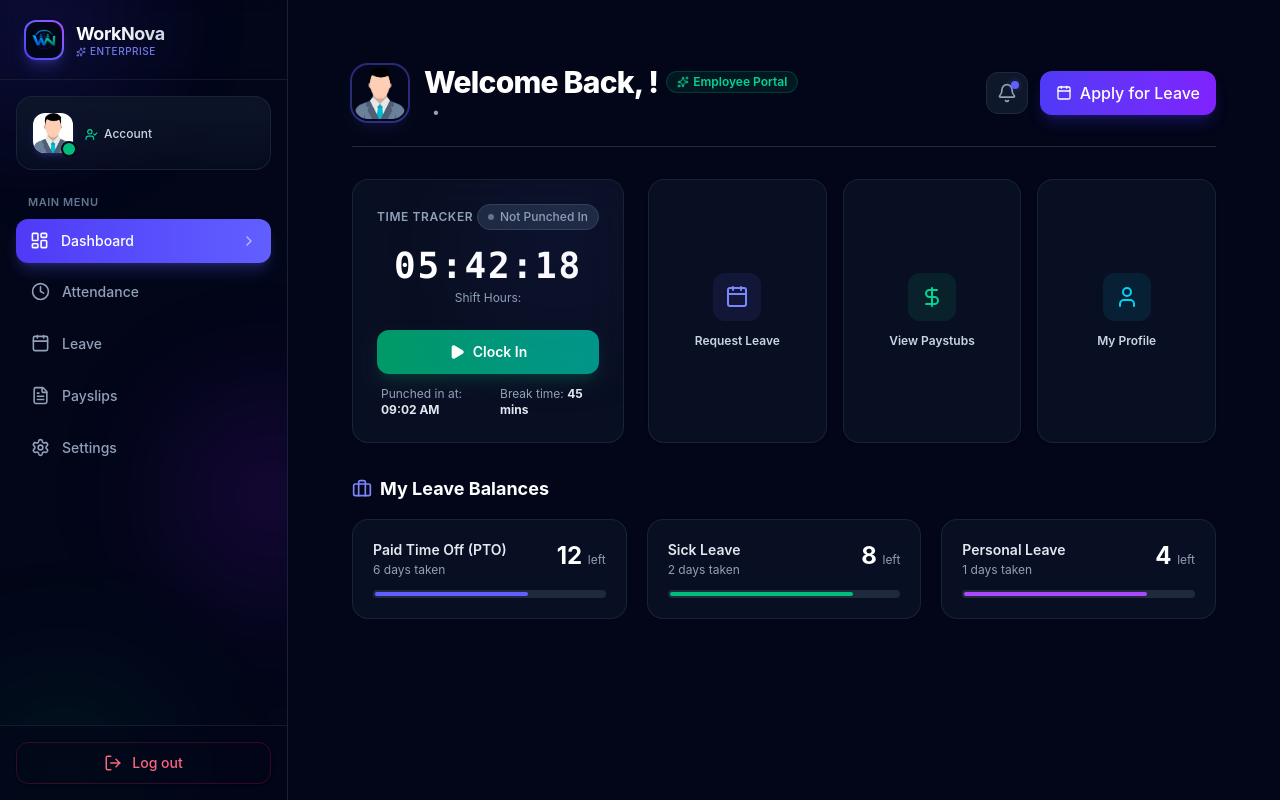
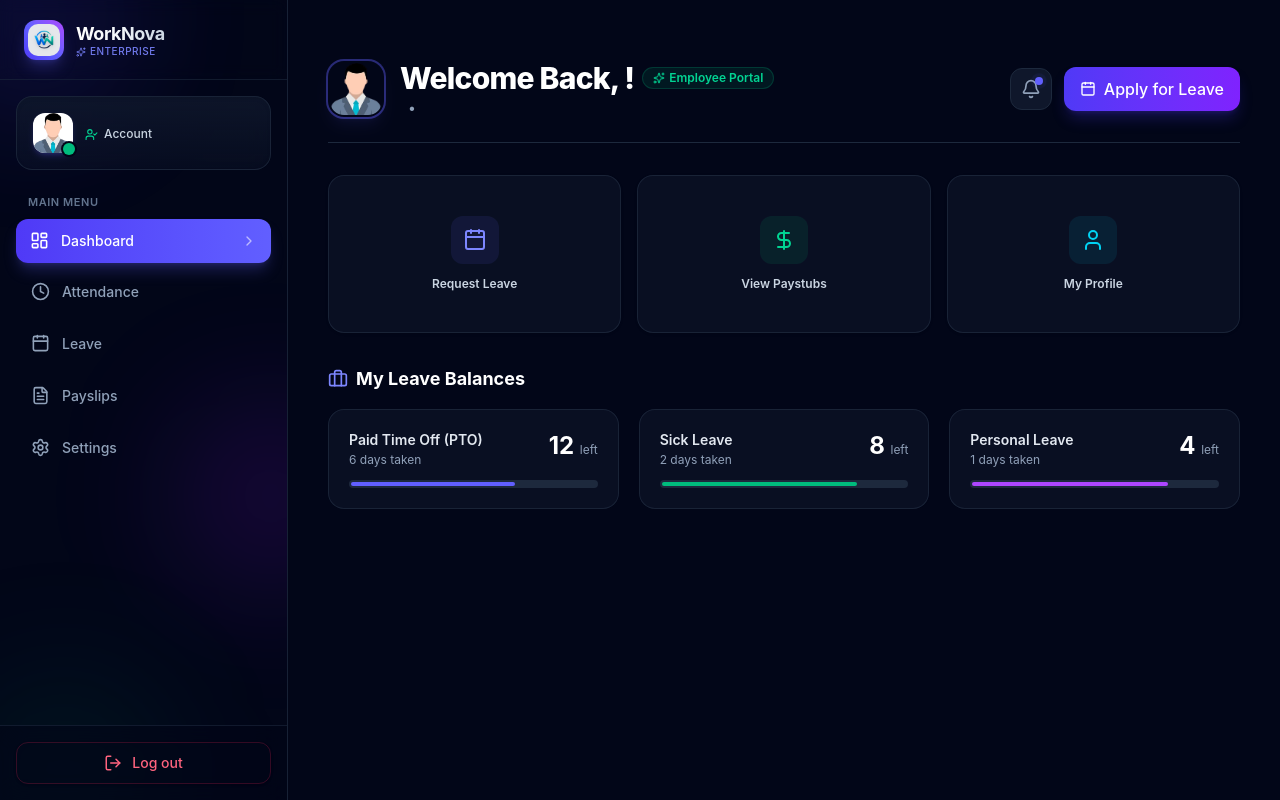
Before and after one commit to chakrabortyanish/WorkNova_EMS, a React (Vite) app in the folder client/: page /dashboard in a window 1280 px wide. Built offline with nearby package versions, Linux system fonts and the light colour scheme.

Commit message:
fixed layout

```diff
--- a/client/src/components/EmployeeDashboard.jsx
+++ b/client/src/components/EmployeeDashboard.jsx
@@ -140,73 +140,6 @@
           </div>
         </header>
 
-        {/* --- Attendance Clock-In & Time Tracker --- */}
-        <div className="grid grid-cols-1 lg:grid-cols-3 gap-6">
-          {/* Punch In / Out Interactive Card */}
-          <div className="bg-slate-900/60 backdrop-blur-xl border border-slate-800/80 rounded-2xl p-6 relative overflow-hidden flex flex-col justify-between">
-            <div className="absolute top-0 right-0 w-32 h-32 bg-indigo-500/10 rounded-full blur-3xl" />
-
-            <div>
-              <div className="flex items-center justify-between mb-4">
-                <span className="text-xs font-semibold uppercase tracking-wider text-slate-400">
-                  Time Tracker
-                </span>
-                <span
-                  className={`inline-flex items-center gap-1.5 text-xs font-medium px-2.5 py-1 rounded-full border ${
-                    isPunchedIn
-                      ? "bg-emerald-500/10 text-emerald-400 border-emerald-500/20"
-                      : "bg-slate-800 text-slate-400 border-slate-700"
-                  }`}
-                >
-                  <span
-                    className={`w-1.5 h-1.5 rounded-full ${isPunchedIn ? "bg-emerald-400 animate-pulse" : "bg-slate-500"}`}
-                  />
-                  {isPunchedIn ? "Working Now" : "Not Punched In"}
-                </span>
-              </div>
-
-              <div className="text-center my-4">
-                <div className="text-4xl font-black text-white tracking-wider font-mono">
-                  05:42:18
-                </div>
-                <p className="text-xs text-slate-400 mt-1">
-                  Shift Hours: {employeeInfo?.shift}
-                </p>
-              </div>
-            </div>
-
-            <div className="space-y-3 pt-2">
-              {!isPunchedIn ? (
-                <button
-                  onClick={handleCheckIn}
-                  className="w-full py-3 rounded-xl font-semibold text-sm flex items-center justify-center gap-2 transition-all duration-300 shadow-lg
-                  bg-gradient-to-r from-emerald-600 to-teal-600 hover:from-emerald-500 hover:to-teal-500 text-white shadow-emerald-600/20 hover:scale-[1.01]'
-                "
-                >
-                  <Play className="w-4 h-4 fill-white" /> Clock In
-                </button>
-              ) : (
-                <button
-                  onClick={handleCheckOut}
-                  className="w-full py-3 rounded-xl font-semibold text-sm flex items-center justify-center gap-2 transition-all duration-300 shadow-lg
-                    bg-gradient-to-r from-rose-600 to-red-600 hover:from-rose-500 hover:to-red-500 text-white shadow-rose-600/20 hover:scale-[1.01]"
-                >
-                  <Square className="w-4 h-4 fill-white" /> Clock Out
-                </button>
-              )}
-
-              <div className="flex justify-between items-center text-xs text-slate-400 px-1">
-                <span>
-                  Punched in at:{" "}
-                  <strong className="text-slate-200">09:02 AM</strong>
-                </span>
-                <span>
-                  Break time:{" "}
-                  <strong className="text-slate-200">45 mins</strong>
-                </span>
-              </div>
-            </div>
-          </div>
 
           {/* Quick Actions & Shortcut Grid */}
           <div className="lg:col-span-2 grid grid-cols-2 sm:grid-cols-3 gap-4">
@@ -216,12 +149,14 @@
                 icon: Calendar,
                 color: "text-indigo-400",
                 bg: "bg-indigo-500/10",
+                link: "/dashboard/leave",
               },
               {
                 label: "View Paystubs",
                 icon: DollarSign,
                 color: "text-emerald-400",
                 bg: "bg-emerald-500/10",
+                link: "/dashboard/payslips",
               },
               /* { label: 'Submit Expense', icon: FileText, color: 'text-amber-400', bg: 'bg-amber-500/10' },
               { label: 'Shift Schedule', icon: Clock, color: 'text-purple-400', bg: 'bg-purple-500/10' }, */
@@ -230,14 +165,16 @@
                 icon: User,
                 color: "text-cyan-400",
                 bg: "bg-cyan-500/10",
+                link: "/dashboard/settings",
               },
               // { label: 'Company Helpdesk', icon: AlertCircle, color: 'text-pink-400', bg: 'bg-pink-500/10' },
             ].map((action, idx) => {
               const Icon = action.icon;
               return (
                 <button
+                 onClick={() => navigate(action.link)}
                   key={idx}
-                  className="bg-slate-900/60 backdrop-blur-xl border border-slate-800/80 rounded-2xl p-4 flex flex-col items-center justify-center gap-3 hover:border-slate-700 hover:-translate-y-1 transition-all duration-300 group shadow-sm"
+                  className="bg-slate-900/60 backdrop-blur-xl border border-slate-800/80 rounded-2xl p-4 py-10 flex flex-col items-center justify-center gap-3 hover:border-slate-700 hover:-translate-y-1 transition-all duration-300 group shadow-sm cursor-pointer"
                 >
                   <div
                     className={`p-3 rounded-xl ${action.bg} ${action.color} group-hover:scale-110 transition-transform duration-300`}
@@ -251,7 +188,6 @@
               );
             })}
           </div>
-        </div>
 
         {/* --- Leave Balances Section --- */}
         <div>
--- a/client/src/pages/Layout.jsx
+++ b/client/src/pages/Layout.jsx
@@ -82,8 +82,8 @@
         {/* Brand Header */}
         <div className="relative z-10 flex items-center justify-between h-20 px-6 border-b border-slate-800/60 backdrop-blur-sm">
           <div className="flex items-center gap-3">
-            <div className="relative flex h-10 w-10 items-center justify-center rounded-xl bg-gradient-to-tr from-indigo-600 via-indigo-500 to-purple-500 p-0.5 shadow-lg shadow-indigo-500/25">
-              <div className="h-full w-full bg-slate-950 rounded-[10px] flex items-center justify-center p-1.5">
+            <div className="relative flex h-10 w-10 items-center justify-center rounded-xl bg-gradient-to-tr from-indigo-600 via-indigo-500 to-purple-500 p-1 shadow-lg shadow-indigo-500/25">
+              <div className="h-full w-full bg-gray-200 rounded-[10px] flex items-center justify-center p-1.5">
                 <img
                   src={logo}
                   alt="WorkNova"
@@ -215,7 +215,7 @@
         </header>
 
         {/* Dynamic Page Content Outlet */}
-        <main className="flex-1 overflow-y-auto p-2 sm:p-5 lg:p-6 bg-slate-950 text-slate-100">
+        <main className="flex-1 overflow-y-auto py-2 sm:py-4 lg:py-5 bg-slate-950 text-slate-100">
           <Outlet />
         </main>
       </div>
```
